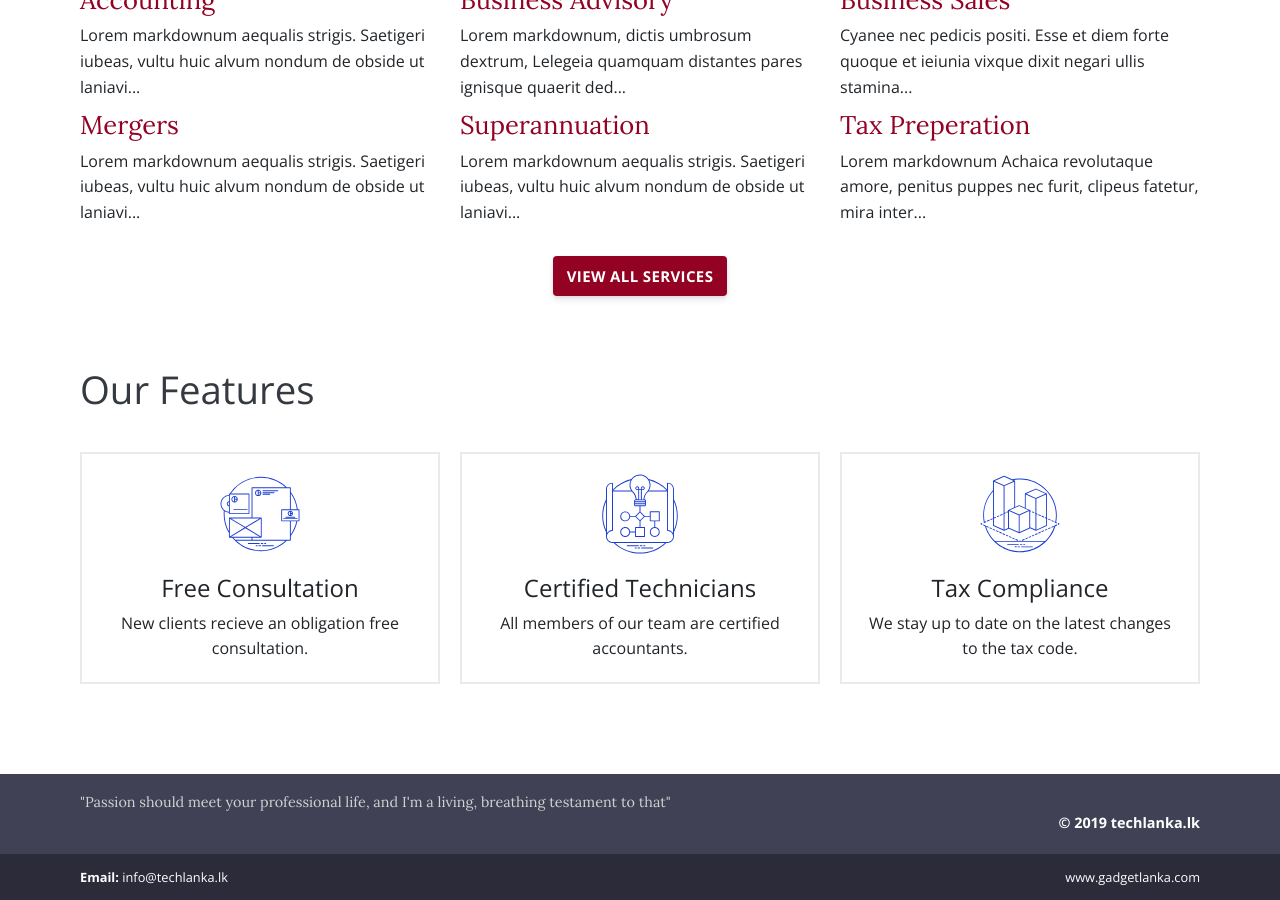
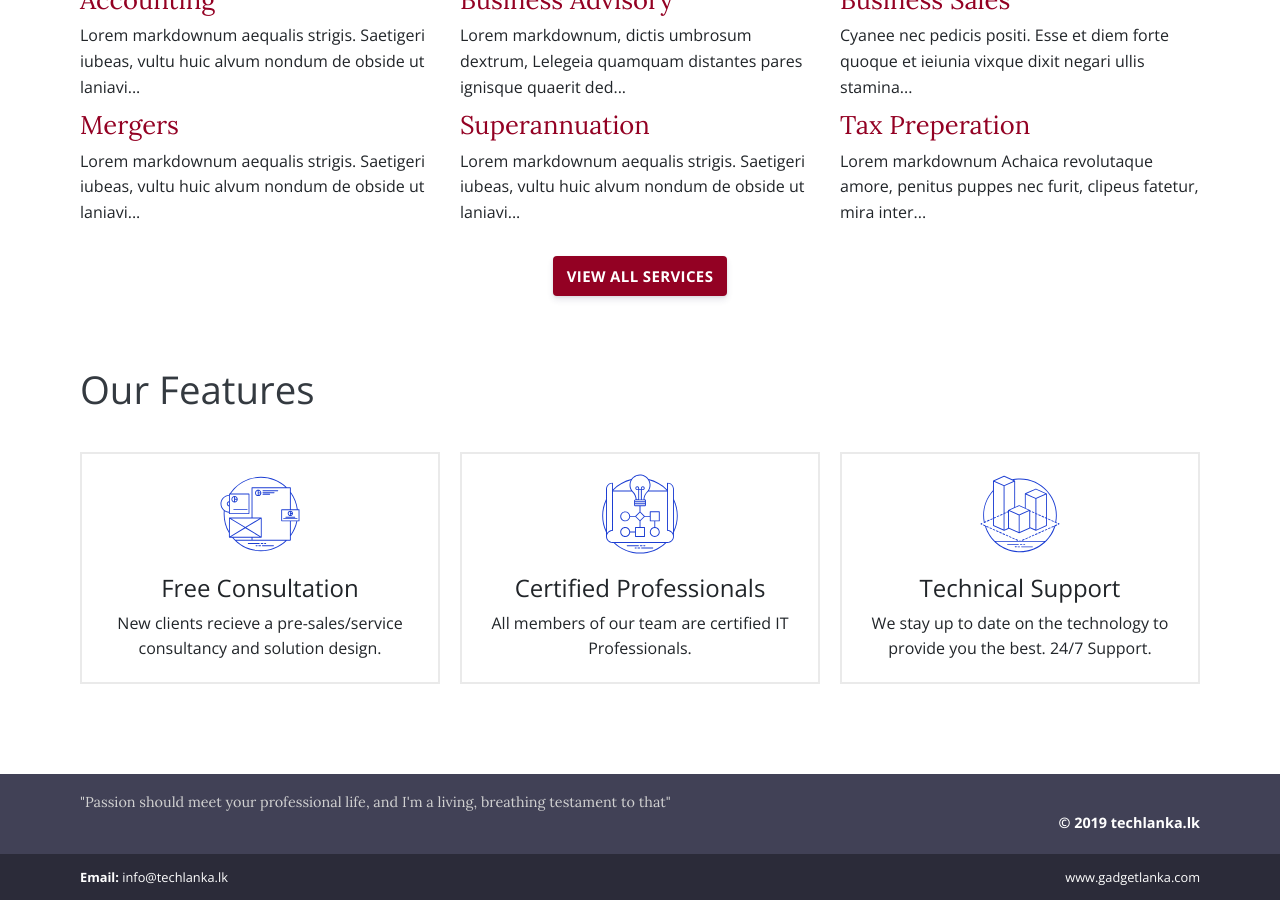
Before and after one commit to techlanka/business, a Jekyll site: the page built from index.html, in a window 1280 px wide and 900 px high, scrolled down 781 px. Built offline with Jekyll 4.4.1, drawn with Linux system fonts in a browser that asks for light colours.

Commit message:
Update features.json

```diff
--- a/_data/features.json
+++ b/_data/features.json
@@ -1,17 +1,17 @@
 [
   {
     "title": "Free Consultation",
-    "description": "New clients recieve an obligation free consultation.",
+    "description": "New clients recieve a pre-sales/service consultancy and solution design.",
     "image": "images/features/noun_branding_1885335.svg"
   },
   {
-    "title": "Certified Technicians",
-    "description": "All members of our team are certified accountants.",
+    "title": "Certified Professionals",
+    "description": "All members of our team are certified IT Professionals.",
     "image": "images/features/noun_The Process_1885341.svg"
   },
   {
-    "title": "Tax Compliance",
-    "description": "We stay up to date on the latest changes to the tax code.",
+    "title": "Technical Support",
+    "description": "We stay up to date on the technology to provide you the best. 24/7 Support.",
     "image": "images/features/noun_3d modeling_1885342.svg"
   }
 ]
```
